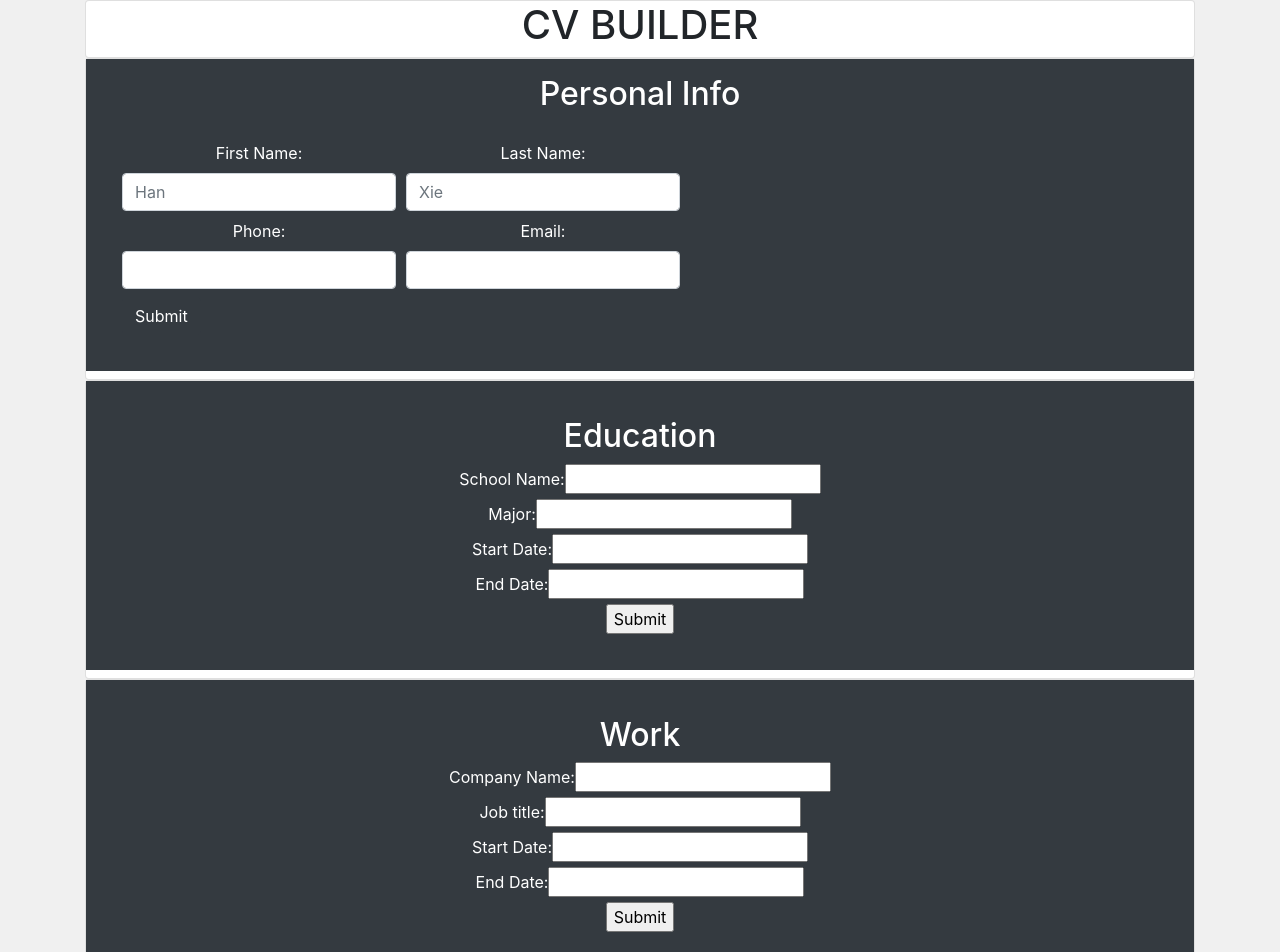
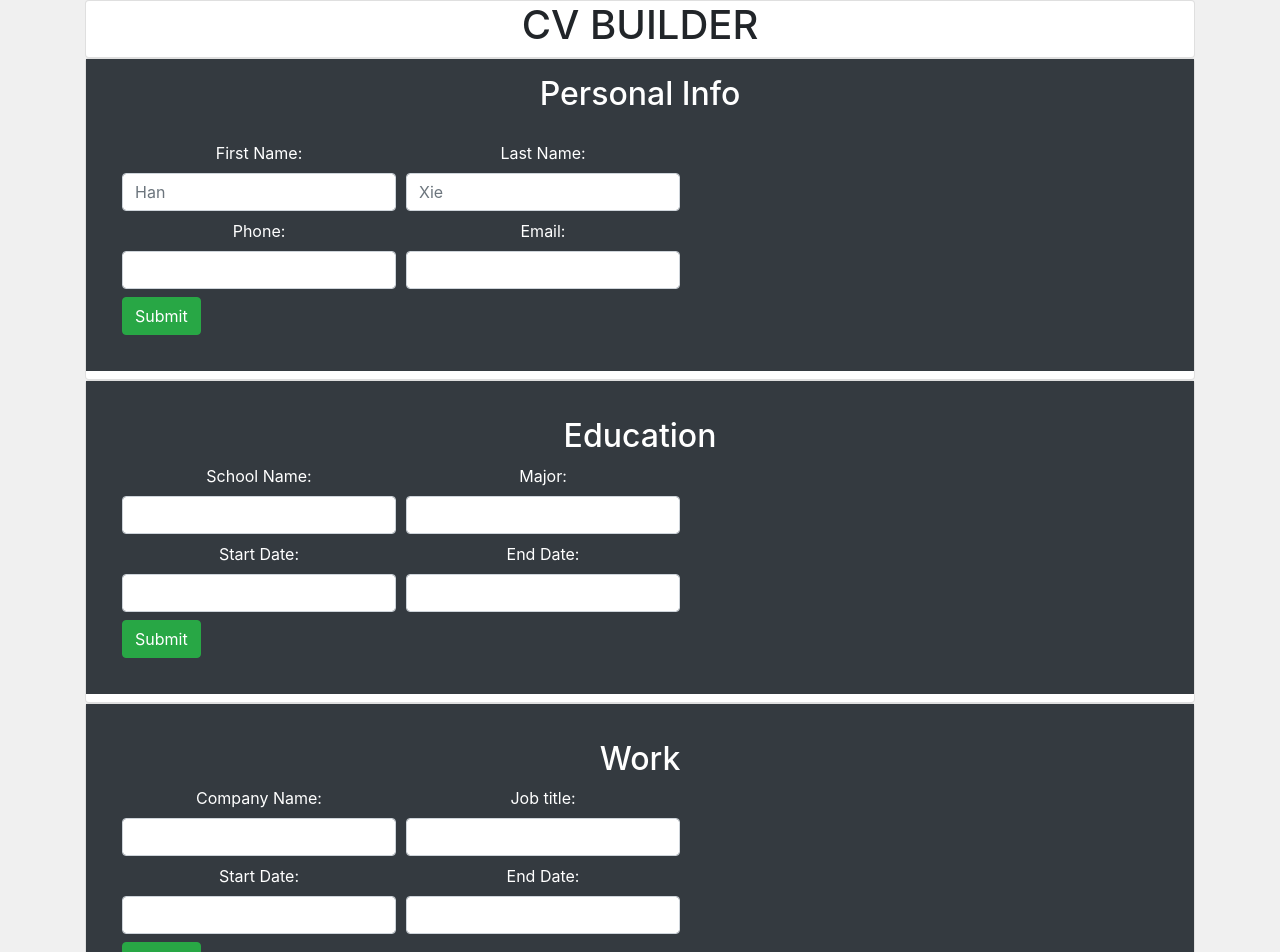
Before and after one commit to SoloChopstick/cv-project, a React (Create React App) app: page / in a window 1280 px wide. Shown: the top 952 px of the page. Built offline with nearby package versions, Linux system fonts and the light colour scheme.

Commit message:
Added more bootstrap styling, keeping data in fields

```diff
--- a/src/components/IntroSection.js
+++ b/src/components/IntroSection.js
@@ -42,11 +42,15 @@ class IntroSection extends React.Component {
         if (isSubmitted) {
             content =
             (
-            <div className="display">
-                <TextOutput fieldName="First Name: " value={firstName}/>
-                <TextOutput fieldName="Last Name: " value={lastName}/>
-                <TextOutput fieldName="Email: " value={email}/>
-                <TextOutput fieldName="Phone: " value={phone}/>
+            <div className="form-row align-items-center">
+                <div className="col-auto">
+                    <TextOutput fieldName="First Name: " value={firstName}/>
+                    <TextOutput fieldName="Last Name: " value={lastName}/>
+                </div>
+                <div className="col-auto">
+                    <TextOutput fieldName="Email: " value={email}/>
+                    <TextOutput fieldName="Phone: " value={phone}/>
+                </div>
             </div>
             )
         }
@@ -76,7 +80,7 @@ class IntroSection extends React.Component {
                     </div>
                     <div className="form-row align-items-center">
                         <div className="col-auto">
-                            <input type="submit" className="btn btn-dark" Click={this.handleClick}></input>
+                            <input type="submit" className="btn btn-success" Click={this.handleClick}></input>
                         </div>
                     </div>
                 </form>
--- a/src/components/MultiForm.js
+++ b/src/components/MultiForm.js
@@ -16,6 +16,7 @@ class MultiForm extends React.Component {
 
         this.handleChange = this.handleChange.bind(this);
         this.handleClick = this.handleClick.bind(this);
+        this.edit = this.edit.bind(this);
     }
 
     handleChange = e => {
@@ -38,6 +39,12 @@ class MultiForm extends React.Component {
         })
     }
 
+    edit (e) {
+        this.setState({
+            isSubmitted : false
+        })
+    }
+
     render() {
         const {sectionName} = this.props;
         const {location, type, startDate, endDate, isSubmitted} = this.state;
@@ -46,6 +53,7 @@ class MultiForm extends React.Component {
             if (isSubmitted) {
                 content =
                 (
+                <div>
                     <div className="row">
                         <div className="col-sm">
                         <TextOutput fieldName="School Name: " value={location}/>
@@ -53,11 +61,21 @@ class MultiForm extends React.Component {
                         <div className="col-sm">
                         <TextOutput fieldName="Major: " value={type}/>
                         </div>
+                    </div>
+                    <div className="row">
                         <div className="col-sm">
                         <TextOutput fieldName="Start Date: " value={startDate}/>
                         </div>
                         <div className="col-sm">
                         <TextOutput fieldName="End Date: " value={endDate}/>
+                        </div>
+                    </div>
+                    <div className="row">
+                        <div className="col-sm">
+                            <form>
+                                <button class="btn btn-warning" type="button" value="Edit" onClick={this.edit}>Edit</button>
+                            </form>
+                        </div>
                     </div>
                 </div>
                 )
@@ -66,19 +84,31 @@ class MultiForm extends React.Component {
                 content =
                 (
                     <form>
+                        <div className="form-row align-items-center">
+                            <div className="col-auto">
                                 <label>School Name:</label>
-                        <input type="text" name="location" onChange={this.handleChange} required></input>
-                        <br/>
+                                <input className="form-control mb-2" type="text" name="location" onChange={this.handleChange} value={location} required></input>
+                            </div>
+                            <div className="col-auto">
                                 <label>Major:</label>
-                        <input type="text" name="type" onChange={this.handleChange} required></input>
-                        <br/>
+                                <input className="form-control mb-2" type="text" name="type" onChange={this.handleChange} value={type} required></input>
+                            </div>
+                        </div>
+                        <div className="form-row align-items-center">
+                            <div className="col-auto">
                                 <label>Start Date:</label>
-                        <input type="text" name="startDate" onChange={this.handleChange} required></input>
-                        <br/>
+                                <input className="form-control mb-2" type="text" name="startDate" onChange={this.handleChange} value={startDate} required></input>
+                            </div>
+                            <div className="col-auto">
                                 <label>End Date:</label>
-                        <input type="text" name="endDate" onChange={this.handleChange} required></input>
-                        <br/>
-                        <input type="submit" onClick={this.handleClick}></input>
+                                <input className="form-control mb-2" type="text" name="endDate" onChange={this.handleChange} value={endDate} required></input>
+                            </div>
+                        </div>
+                        <div className="form-row align-items-center">
+                            <div className="col-auto">
+                                <input className="btn btn-success" type="submit" onClick={this.handleClick}></input>
+                            </div>
+                        </div>
                     </form>
                 )
             }
@@ -87,30 +117,61 @@ class MultiForm extends React.Component {
             if (isSubmitted) {
                 content =
                 (
-                <div className="display">
+                <div>
+                    <div className="row">
+                        <div className="col-sm">
                         <TextOutput fieldName="Company Name: " value={location}/>
+                        </div>
+                        <div className="col-sm">
                         <TextOutput fieldName="Job Title: " value={type}/>
+                        </div>
+                    </div>
+                    <div className="row">
+                        <div className="col-sm">
                         <TextOutput fieldName="Start Date: " value={startDate}/>
+                        </div>
+                        <div className="col-sm">
                         <TextOutput fieldName="End Date: " value={endDate}/>
+                        </div>
+                    </div>
+                    <div className="row">
+                        <div className="col-sm">
+                            <form>
+                                <button class="btn btn-warning" type="button" value="Edit" onClick={this.edit}>Edit</button>
+                            </form>
+                        </div>
+                    </div>
                 </div>
                 )
             }
             else {
                 content = (
                     <form>
+                        <div className="form-row align-items-center">
+                            <div className="col-auto">
                                 <label>Company Name:</label>
-                        <input type="text" name="location" onChange={this.handleChange} required></input>
-                        <br/>
+                                <input type="text" className="form-control mb-2" name="location" onChange={this.handleChange} value={location} required></input>
+                            </div>
+                            <div className="col-auto">
                                 <label>Job title:</label>
-                        <input type="text" name="type" onChange={this.handleChange} required></input>
-                        <br/>
+                                <input type="text" className="form-control mb-2" name="type" onChange={this.handleChange} value={type} required></input>
+                            </div>
+                        </div>
+                        <div className="form-row align-items-center">
+                            <div className="col-auto">
                                 <label>Start Date:</label>
-                        <input type="text" name="startDate" onChange={this.handleChange} required></input>
-                        <br/>
+                                <input type="text" className="form-control mb-2" name="startDate" onChange={this.handleChange} value={startDate} required></input>
+                            </div>
+                            <div className="col-auto">
                                 <label>End Date:</label>
-                        <input type="text" name="endDate" onChange={this.handleChange} required></input>
-                        <br/>
-                        <input type="submit" onClick={this.handleClick}></input>
+                                <input type="text" className="form-control mb-2" name="endDate" onChange={this.handleChange} value={endDate} required></input>
+                            </div>
+                        </div>
+                        <div className="form-row align-items-center">
+                            <div className="col-auto">
+                                <input type="submit" className="btn btn-success" onClick={this.handleClick}></input>
+                            </div>
+                        </div>
                     </form>
                 )
             }
```
Also changed, not shown: src/App.js (+7 -1 lines). Lines whose indentation alone changed are shown as unchanged.
